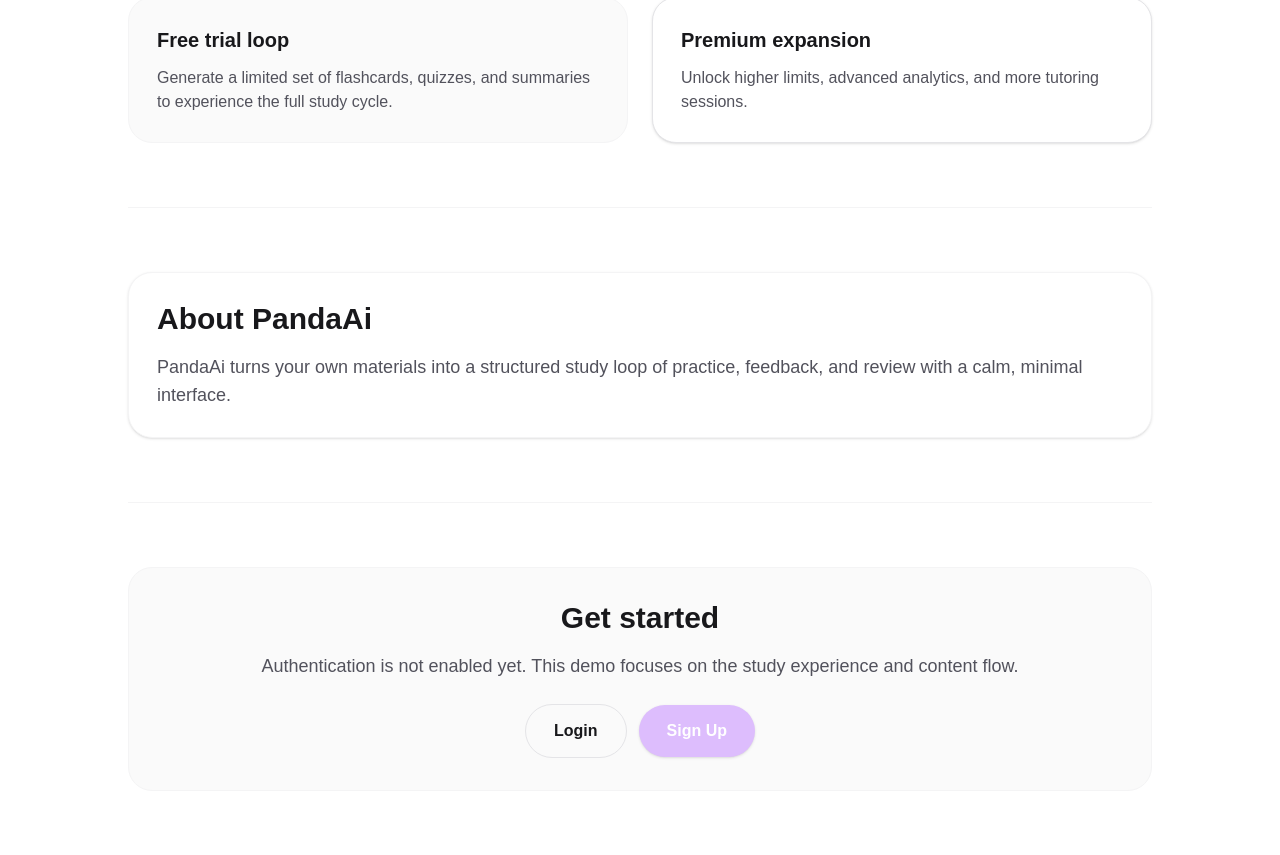
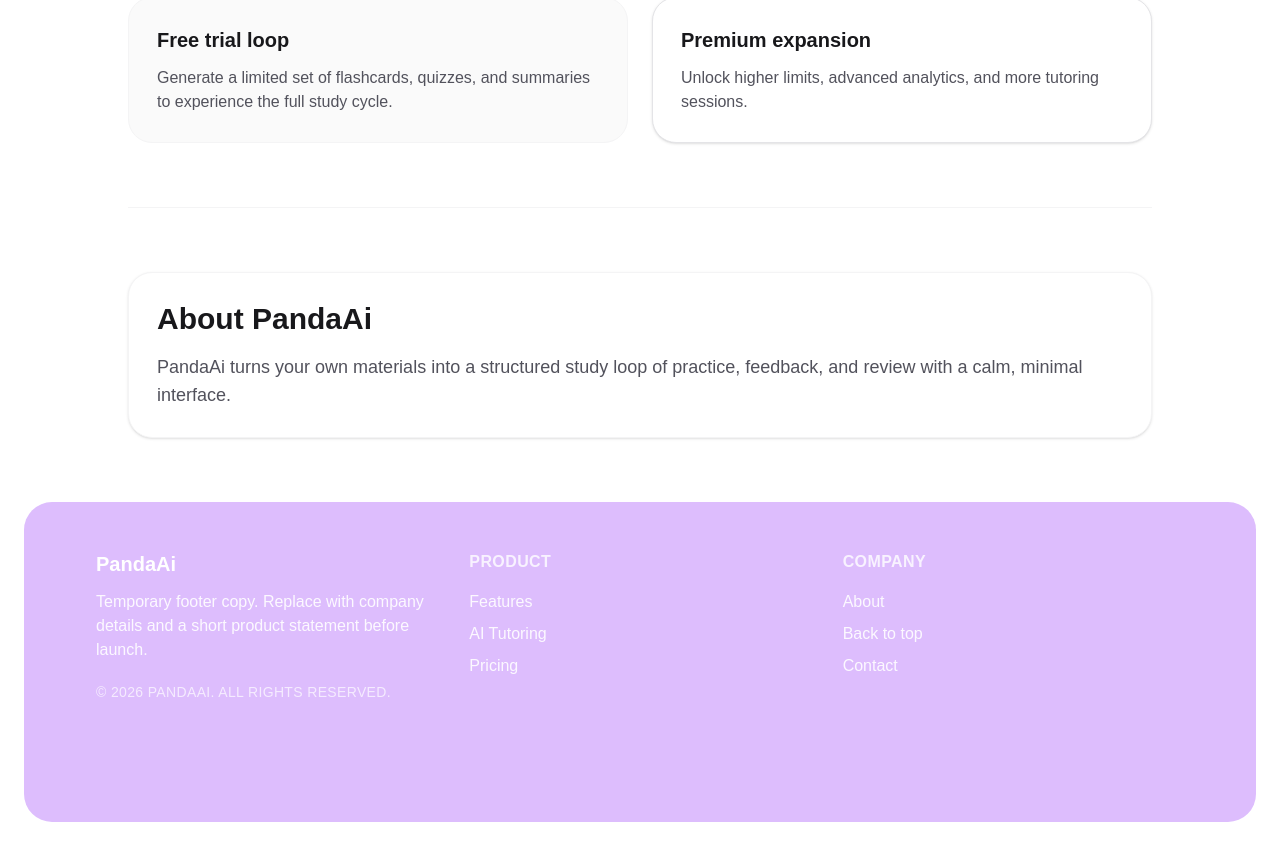
Before and after one commit to I2S9/pandaaiapp, a Next.js app: page / in a window 1280 px wide. Shown: the part 1357-2212 px from the top of the page. Built offline with nearby package versions, Linux system fonts and the light colour scheme.

Commit message:
Enhance homepage layout to include footer and improve structure with flexbox for better responsiveness

```diff
--- a/src/app/fr/page.tsx
+++ b/src/app/fr/page.tsx
@@ -17,9 +17,12 @@
 
 export default function HomeFr() {
   return (
-    <div id="top" className="min-h-screen bg-white text-zinc-900">
+    <div
+      id="top"
+      className="flex min-h-screen flex-col bg-white text-zinc-900"
+    >
       <Navbar navLinks={navLinks} language={language} />
-      <main className="px-6">
+      <main className="flex-1 px-6">
         <section className="mx-auto flex w-full max-w-6xl flex-col items-start pb-28 pl-2 pt-20 text-left sm:pl-4 sm:pt-28">
           <div className="inline-flex flex-col items-start">
             <h1 className="text-5xl font-semibold leading-tight tracking-tight text-zinc-900 sm:text-7xl">
@@ -151,33 +154,56 @@
           </div>
         </section>
 
-        <section
-          id="auth"
-          className="mx-auto w-full max-w-5xl border-t border-zinc-100 py-16"
-        >
-          <div className="rounded-3xl border border-zinc-100 bg-zinc-50 p-8 text-center">
-            <h2 className="text-3xl font-semibold">Commencer</h2>
-            <p className="mt-4 text-base text-zinc-600 sm:text-lg">
-              L’authentification n’est pas encore activée. Cette démo se
-              concentre sur l’expérience d’étude et le flux de contenu.
-            </p>
-            <div className="mt-6 flex flex-col items-center justify-center gap-3 sm:flex-row">
-              <button
-                type="button"
-                className="rounded-full border border-zinc-200 px-7 py-3.5 text-base font-semibold text-zinc-900"
-              >
-                Connexion
-              </button>
-              <button
-                type="button"
-                className="rounded-full bg-[#DDBDFD] px-7 py-3.5 text-base font-semibold text-white shadow-sm"
-              >
-                Inscription
-              </button>
+
+      </main>
+      <footer className="w-full px-6 pb-6">
+        <div className="h-80 w-full rounded-[28px] bg-[#DDBDFD]">
+          <div className="mx-auto grid h-full w-full max-w-6xl items-start gap-8 px-8 py-12 sm:grid-cols-3">
+            <div>
+              <p className="text-xl font-semibold text-white">PandaAi</p>
+              <p className="mt-3 text-base text-white/90">
+                Texte temporaire pour la footer. Remplacer par les informations
+                officielles avant la mise en ligne.
+              </p>
+              <p className="mt-5 text-sm uppercase tracking-wide text-white/70">
+                © 2026 PandaAi. Tous droits réservés.
+              </p>
+            </div>
+            <div>
+              <p className="text-base font-semibold uppercase tracking-wide text-white/80">
+                Produit
+              </p>
+              <div className="mt-4 flex flex-col gap-2 text-base text-white/90">
+                <a href="#features" className="transition hover:text-white">
+                  Fonctionnalités
+                </a>
+                <a href="#tutoring" className="transition hover:text-white">
+                  Tutorat IA
+                </a>
+                <a href="#pricing" className="transition hover:text-white">
+                  Tarifs
+                </a>
+              </div>
+            </div>
+            <div>
+              <p className="text-base font-semibold uppercase tracking-wide text-white/80">
+                Société
+              </p>
+              <div className="mt-4 flex flex-col gap-2 text-base text-white/90">
+                <a href="#about" className="transition hover:text-white">
+                  À propos
+                </a>
+                <a href="#top" className="transition hover:text-white">
+                  Retour en haut
+                </a>
+                <a href="#top" className="transition hover:text-white">
+                  Contact
+                </a>
+              </div>
             </div>
           </div>
-        </section>
-      </main>
+        </div>
+      </footer>
     </div>
   );
 }
--- a/src/app/page.tsx
+++ b/src/app/page.tsx
@@ -2,16 +2,19 @@
 
 export default function Home() {
   return (
-    <div id="top" className="min-h-screen bg-white text-zinc-900">
+    <div
+      id="top"
+      className="flex min-h-screen flex-col bg-white text-zinc-900"
+    >
       <Navbar />
-      <main className="px-6">
+      <main className="flex-1 px-6">
         <section className="mx-auto flex w-full max-w-6xl flex-col items-start pb-28 pl-2 pt-20 text-left sm:pl-4 sm:pt-28">
           <div className="inline-flex flex-col items-start">
             <h1 className="text-5xl font-semibold leading-tight tracking-tight text-zinc-900 sm:text-7xl">
               Learn Smart,
               <br />
               Remember Forever
-            </h1>
+          </h1>
             <div className="mt-3 h-2.5 w-full bg-[#DDBDFD]" />
           </div>
           <p className="mt-7 max-w-2xl text-xl text-zinc-600 sm:text-2xl">
@@ -132,36 +135,59 @@
               PandaAi turns your own materials into a structured study loop of
               practice, feedback, and review with a calm, minimal interface.
             </p>
-          </div>
+        </div>
         </section>
 
-        <section
-          id="auth"
-          className="mx-auto w-full max-w-5xl border-t border-zinc-100 py-16"
-        >
-          <div className="rounded-3xl border border-zinc-100 bg-zinc-50 p-8 text-center">
-            <h2 className="text-3xl font-semibold">Get started</h2>
-            <p className="mt-4 text-base text-zinc-600 sm:text-lg">
-              Authentication is not enabled yet. This demo focuses on the study
-              experience and content flow.
-            </p>
-            <div className="mt-6 flex flex-col items-center justify-center gap-3 sm:flex-row">
-              <button
-                type="button"
-                className="rounded-full border border-zinc-200 px-7 py-3.5 text-base font-semibold text-zinc-900"
-              >
-                Login
-              </button>
-              <button
-                type="button"
-                className="rounded-full bg-[#DDBDFD] px-7 py-3.5 text-base font-semibold text-white shadow-sm"
-              >
-                Sign Up
-              </button>
+
+      </main>
+      <footer className="w-full px-6 pb-6">
+        <div className="h-80 w-full rounded-[28px] bg-[#DDBDFD]">
+          <div className="mx-auto grid h-full w-full max-w-6xl items-start gap-8 px-8 py-12 sm:grid-cols-3">
+            <div>
+              <p className="text-xl font-semibold text-white">PandaAi</p>
+              <p className="mt-3 text-base text-white/90">
+                Temporary footer copy. Replace with company details and a short
+                product statement before launch.
+              </p>
+              <p className="mt-5 text-sm uppercase tracking-wide text-white/70">
+                © 2026 PandaAi. All rights reserved.
+              </p>
+            </div>
+            <div>
+              <p className="text-base font-semibold uppercase tracking-wide text-white/80">
+                Product
+              </p>
+              <div className="mt-4 flex flex-col gap-2 text-base text-white/90">
+                <a href="#features" className="transition hover:text-white">
+                  Features
+                </a>
+                <a href="#tutoring" className="transition hover:text-white">
+                  AI Tutoring
+                </a>
+                <a href="#pricing" className="transition hover:text-white">
+                  Pricing
+                </a>
+              </div>
+            </div>
+            <div>
+              <p className="text-base font-semibold uppercase tracking-wide text-white/80">
+                Company
+              </p>
+              <div className="mt-4 flex flex-col gap-2 text-base text-white/90">
+                <a href="#about" className="transition hover:text-white">
+                  About
+                </a>
+                <a href="#top" className="transition hover:text-white">
+                  Back to top
+                </a>
+                <a href="#top" className="transition hover:text-white">
+                  Contact
+                </a>
+              </div>
             </div>
           </div>
-        </section>
-      </main>
+        </div>
+      </footer>
     </div>
   );
 }
```
